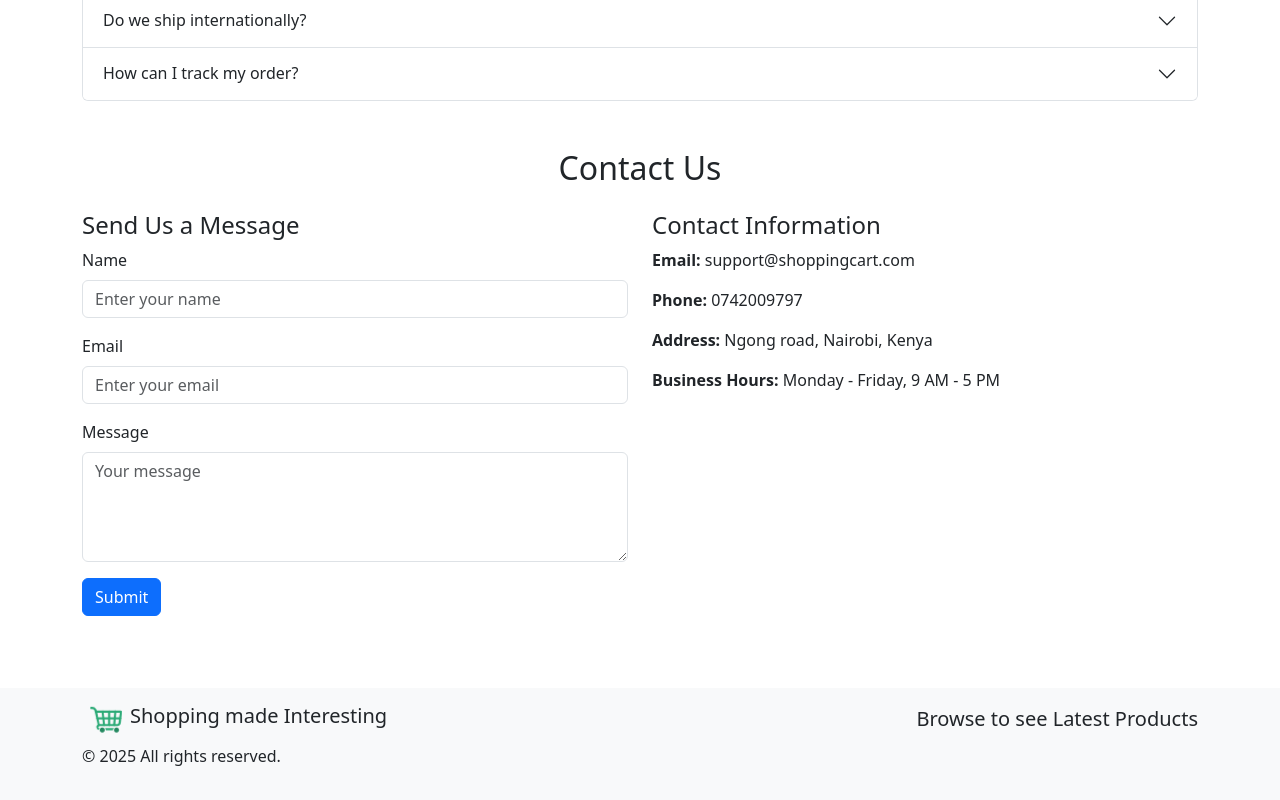
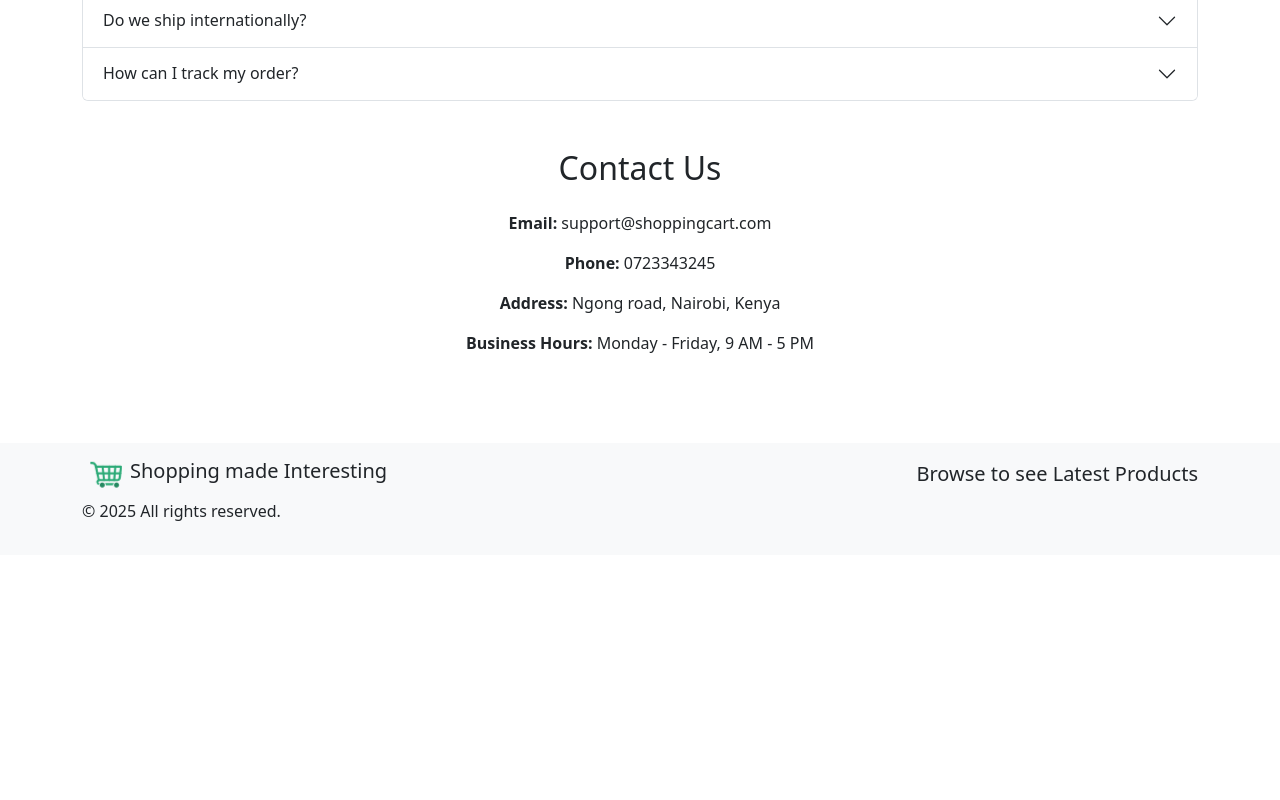
Before and after one commit to raybon254/SHOPPING_STORE, a React (Vite) app: page /about in a window 1280 px wide. Shown: the part 1251-2051 px from the top of the page. After the commit the page ends 1806 px from the top, so only its background shows below. Built offline with nearby package versions, Linux system fonts and the light colour scheme.

Commit message:
Updated the contact section

```diff
--- a/src/pages/About.jsx
+++ b/src/pages/About.jsx
@@ -1,5 +1,5 @@
 import React from 'react';
-import { Container, Row, Col, Card, Accordion, Form, Button } from 'react-bootstrap';
+import { Container, Row, Col, Card, Accordion } from 'react-bootstrap';
 
 const About = () => {
   // Product data
@@ -29,7 +29,7 @@ const About = () => {
     },
     {
       question: 'How do we ensure product quality?',
-      answer: 'Every product undergoes precise testing to meet industry standards, ensuring reliability, functionality, and customer satisfaction.',
+      answer: 'Every product undergoes rigorous testing to meet industry standards, ensuring reliability, functionality, and customer satisfaction.',
     },
     {
       question: 'What is our return policy?',
@@ -50,7 +50,7 @@ const About = () => {
       {/* Mission Statement */}
       <section className="mission-section text-center mb-5">
         <h2>About Our Shopping Cart</h2>
-        <p className="mission-description ">
+        <p className="mission-description">
           Our mission is to provide a seamless and delightful shopping experience, offering innovative and high-quality
           electronics that enhance your lifestyle. We strive to make technology accessible, reliable, and affordable for
           everyone.
@@ -114,30 +114,9 @@ const About = () => {
       <section className="contact-section">
         <h2 className="section-title text-center mb-4">Contact Us</h2>
         <Row>
-          <Col md={6} className="mb-4">
-            <h4>Send Us a Message</h4>
-            <Form>
-              <Form.Group className="mb-3" controlId="formName">
-                <Form.Label>Name</Form.Label>
-                <Form.Control type="text" placeholder="Enter your name" />
-              </Form.Group>
-              <Form.Group className="mb-3" controlId="formEmail">
-                <Form.Label>Email</Form.Label>
-                <Form.Control type="email" placeholder="Enter your email" />
-              </Form.Group>
-              <Form.Group className="mb-3" controlId="formMessage">
-                <Form.Label>Message</Form.Label>
-                <Form.Control as="textarea" rows={4} placeholder="Your message" />
-              </Form.Group>
-              <Button variant="primary" type="submit">
-                Submit
-              </Button>
-            </Form>
-          </Col>
-          <Col md={6} className="mb-4">
-            <h4>Contact Information</h4>
+          <Col md={12} className="mb-4 text-center">
             <p><strong>Email:</strong> support@shoppingcart.com</p>
-            <p><strong>Phone:</strong> 0742009797</p>
+            <p><strong>Phone:</strong> 0723343245</p>
             <p><strong>Address:</strong> Ngong road, Nairobi, Kenya</p>
             <p><strong>Business Hours:</strong> Monday - Friday, 9 AM - 5 PM</p>
           </Col>
```
